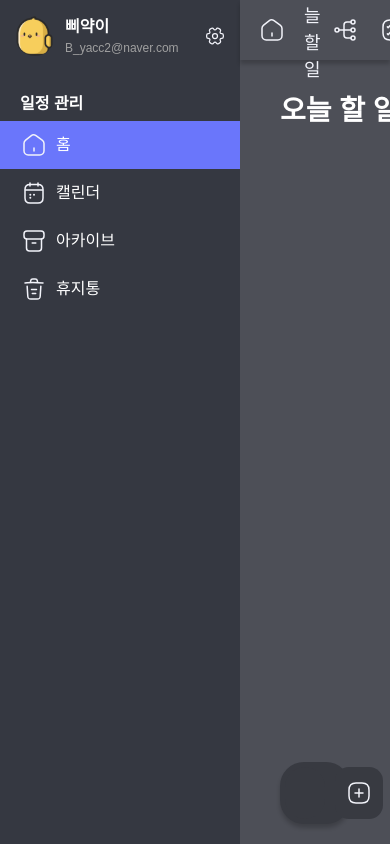
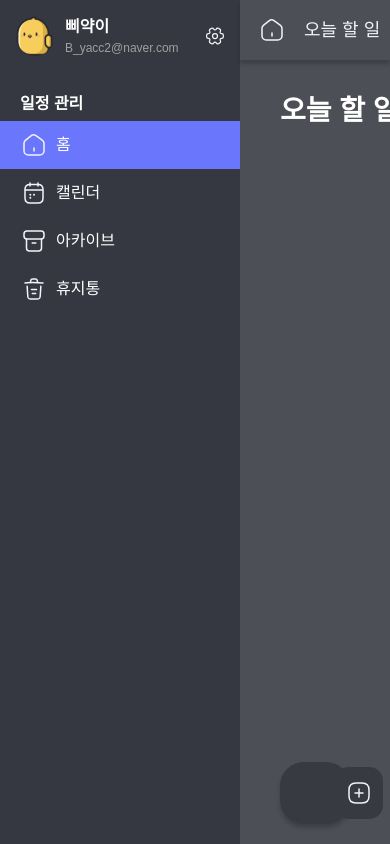
Before and after one commit to Team-MoLU/E-DAY-Next.js, a Next.js app: page /app in a window 390 px wide. Built offline with nearby package versions, Linux system fonts and the light colour scheme; a web font is replaced by a local one.

Commit message:
[feature/EASY-78-listview] feat: 사이드 바 동작 수정

```diff
--- a/src/app/app/layout.module.css
+++ b/src/app/app/layout.module.css
@@ -109,6 +109,7 @@
   margin: 0;
   color: #ffffff;
 }
+
 .closeButton {
   background: none;
   border: none;
--- a/src/app/app/page.js
+++ b/src/app/app/page.js
@@ -203,7 +203,14 @@ export default function HomePage() {
             </ul>
             <div className="pt-40"></div>
             {/* 새로운 할 일 추가 UI */}
-            <div className="inputSection">
+            <div
+              className="inputSection"
+              style={{
+                right: sidebarIsOpen
+                  ? `calc(40px + ${sidebarWidth}px)`
+                  : "40px",
+              }}
+            >
               <form onSubmit={handleAddTask} className="form">
                 <input
                   type="text"
--- a/src/app/globals.css
+++ b/src/app/globals.css
@@ -176,12 +176,18 @@ button:hover {
 }
 
 .top-bar {
+  flex-grow: 1;
+  flex-shrink: 0;
+  min-width: 300px;
+  max-width: 100%;
+  display: flex;
+  flex-direction: row;
+  z-index: 2;
+
   height: 60px;
   background-color: #4d4f57;
   color: #f2f3fa;
-  display: flex;
   align-items: center;
-  width: 100%;
 }
 
 .title {
--- a/src/components/tobbars/HomeTopbar.js
+++ b/src/components/tobbars/HomeTopbar.js
@@ -80,7 +80,12 @@ export const HomeTopbar = () => {
   };
 
   return (
-    <div className={styles.topbar}>
+    <div
+      className={styles.topbar}
+      style={{
+        width: sidebarIsOpen ? `calc(100% - ${sidebarWidth}px)` : "100%",
+      }}
+    >
       {activeContent === "home" && (
         <div className={styles.leftItems}>
           <div className={styles.icon}>
--- a/src/redux/reducers/uiSlice.js
+++ b/src/redux/reducers/uiSlice.js
@@ -39,7 +39,9 @@ const uiSlice = createSlice({
       state.sidebar.activeContent = action.payload;
     },
     setSidebarWidth: (state, action) => {
-      state.sidebar.width = action.payload;
+      if (window.innerWidth - action.payload >= 650) {
+        state.sidebar.width = action.payload;
+      }
     },
     setIsResizing: (state, action) => {
       state.sidebar.isResizing = action.payload;
```
